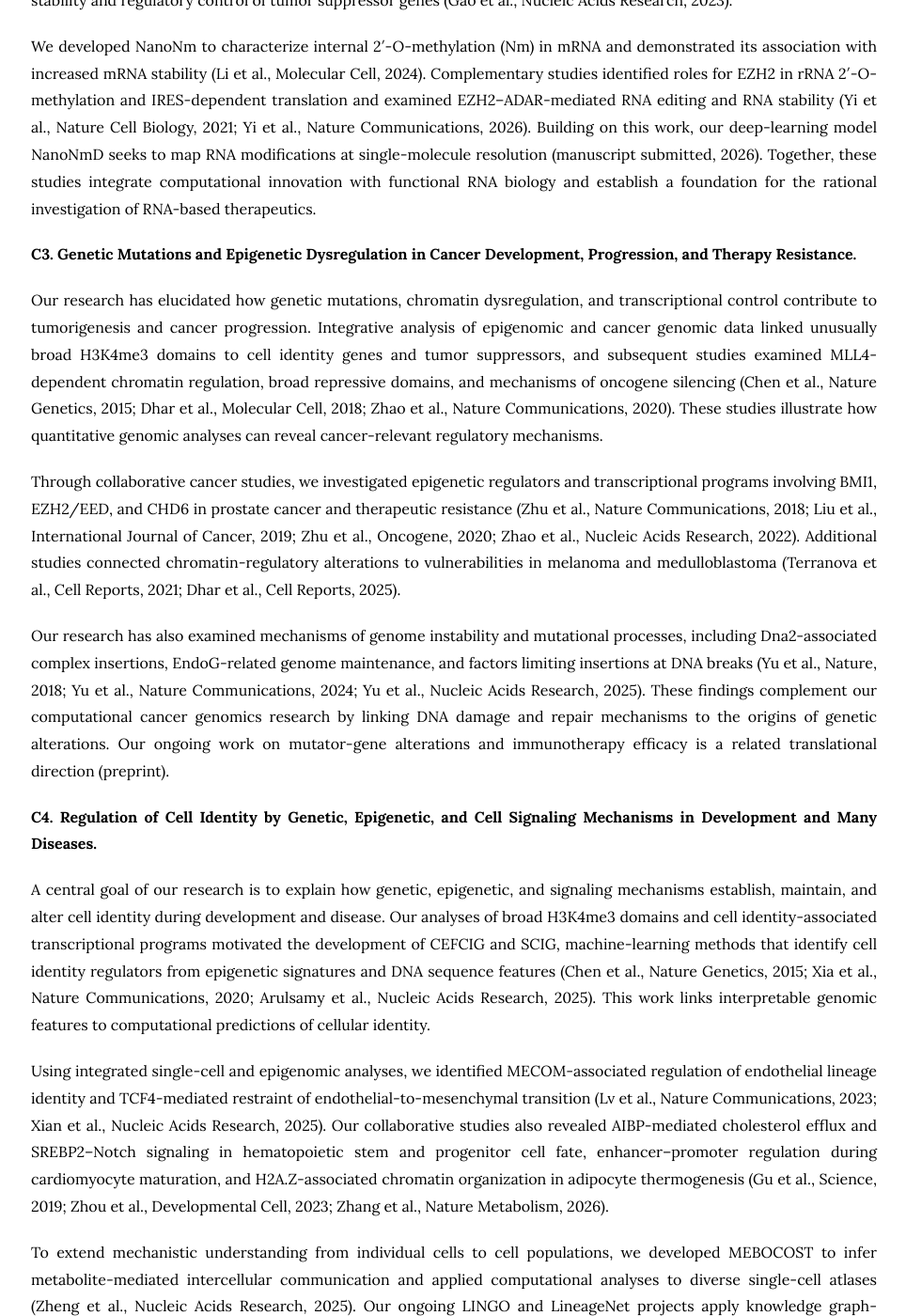
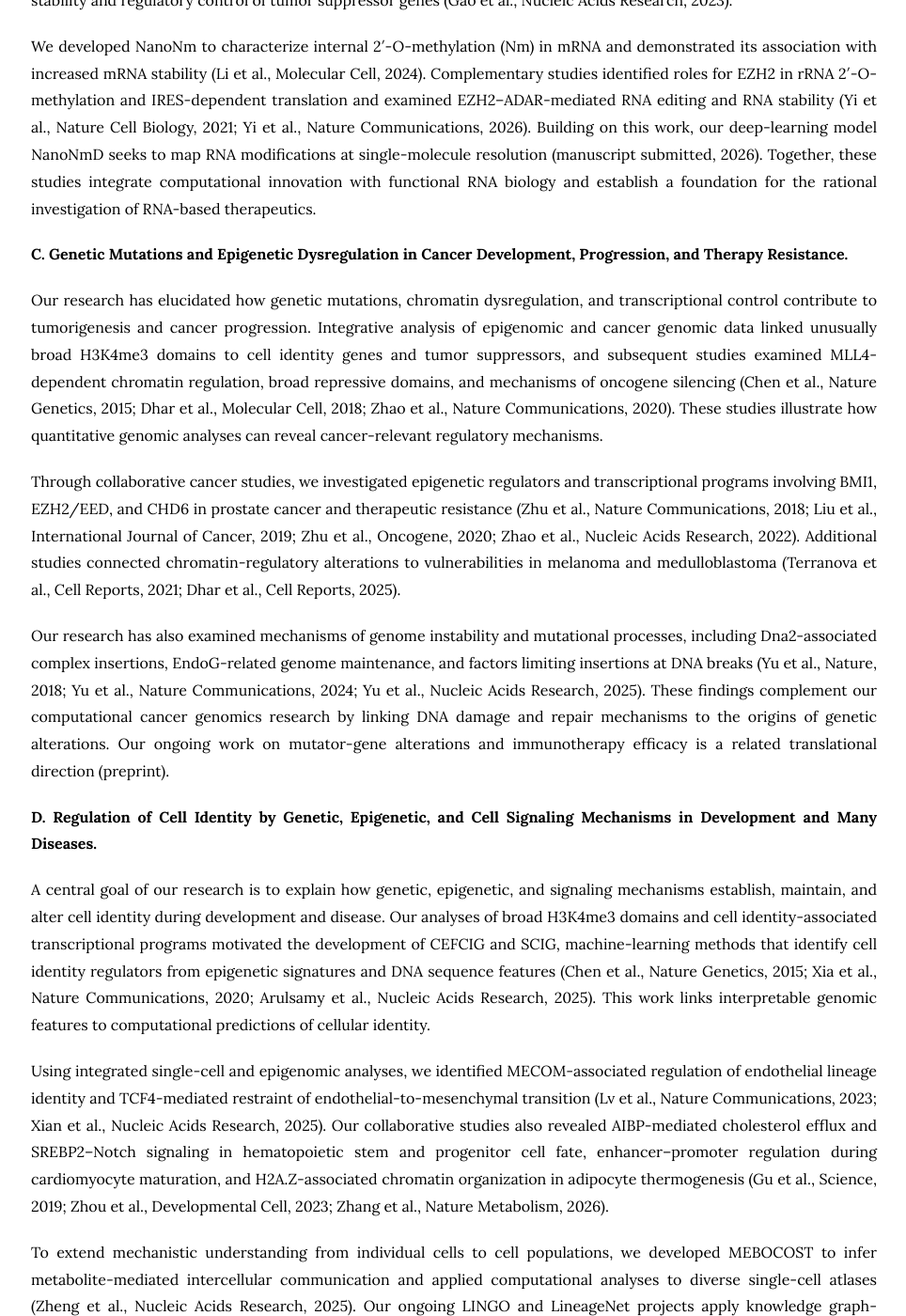
Before and after one commit to kaifuchenlab/kaifuchenlab.github.io, a Jekyll site: the page built from 1.research/index.md, in a window 1280 px wide and 1400 px high, scrolled down 1370 px. Shown: the whole window at 94% size, without its empty margins (157-1121 px from the left). Built offline with Jekyll 4.4.1, drawn with Linux system fonts in a browser that asks for light colours; some of the changed text lies outside the part shown.

```diff
--- a/1.research/index.md
+++ b/1.research/index.md
@@ -17,13 +17,13 @@ The group has developed more than 30 bioinformatics methods and tools for epigen
 
 More recently, the group has advanced AI approaches from predictive models to deep learning, foundation models, and agentic scientific workflows. Those include LINGO as a knowledge graph-grounded foundation model for single-cell lineage inference; LineageNet as a multi-graph neural network designed to infer cell lineages from static and evolving barcodes; NanoNmD that applies deep learning to single-molecule RNA-modification mapping; and MCCP and CellFun as agentic AI portals for, respectively, exploring metabolite-mediated cell–cell communication in the human single-cell atlas and supporting cell annotation and functional analysis of single-cell and spatial transcriptomics. Collectively, these efforts connect rigorous computational modeling with biologically grounded AI systems for interpreting complex molecular and cellular data.
 
-**C2. Regulation of RNA Stability, Decay, and Translation by RNA Modifications and Regulatory Elements.**
+**B. Regulation of RNA Stability, Decay, and Translation by RNA Modifications and Regulatory Elements.**
 
 Our research has investigated how RNA sequence elements and chemical modifications control RNA stability, decay, and translation, combining statistical genomics, machine learning, nanopore sequencing, and mechanistic experiments. We identified relatively low RNA stability as a feature of cell identity-associated genes and studied the relationship between RNA turnover and gene regulatory responsiveness (Li et al., Nucleic Acids Research, 2023). We also investigated RNA stability and regulatory control of tumor suppressor genes (Gao et al., Nucleic Acids Research, 2023).
 
 We developed NanoNm to characterize internal 2′-O-methylation (Nm) in mRNA and demonstrated its association with increased mRNA stability (Li et al., Molecular Cell, 2024). Complementary studies identified roles for EZH2 in rRNA 2′-O-methylation and IRES-dependent translation and examined EZH2–ADAR-mediated RNA editing and RNA stability (Yi et al., Nature Cell Biology, 2021; Yi et al., Nature Communications, 2026). Building on this work, our deep-learning model NanoNmD seeks to map RNA modifications at single-molecule resolution (manuscript submitted, 2026). Together, these studies integrate computational innovation with functional RNA biology and establish a foundation for the rational investigation of RNA-based therapeutics.
 
-**C3. Genetic Mutations and Epigenetic Dysregulation in Cancer Development, Progression, and Therapy Resistance.**
+**C. Genetic Mutations and Epigenetic Dysregulation in Cancer Development, Progression, and Therapy Resistance.**
 
 Our research has elucidated how genetic mutations, chromatin dysregulation, and transcriptional control contribute to tumorigenesis and cancer progression. Integrative analysis of epigenomic and cancer genomic data linked unusually broad H3K4me3 domains to cell identity genes and tumor suppressors, and subsequent studies examined MLL4-dependent chromatin regulation, broad repressive domains, and mechanisms of oncogene silencing (Chen et al., Nature Genetics, 2015; Dhar et al., Molecular Cell, 2018; Zhao et al., Nature Communications, 2020). These studies illustrate how quantitative genomic analyses can reveal cancer-relevant regulatory mechanisms.
 
@@ -31,7 +31,7 @@ Through collaborative cancer studies, we investigated epigenetic regulators and
 
 Our research has also examined mechanisms of genome instability and mutational processes, including Dna2-associated complex insertions, EndoG-related genome maintenance, and factors limiting insertions at DNA breaks (Yu et al., Nature, 2018; Yu et al., Nature Communications, 2024; Yu et al., Nucleic Acids Research, 2025). These findings complement our computational cancer genomics research by linking DNA damage and repair mechanisms to the origins of genetic alterations. Our ongoing work on mutator-gene alterations and immunotherapy efficacy is a related translational direction (preprint).
 
-**C4. Regulation of Cell Identity by Genetic, Epigenetic, and Cell Signaling Mechanisms in Development and Many Diseases.**
+**D. Regulation of Cell Identity by Genetic, Epigenetic, and Cell Signaling Mechanisms in Development and Many Diseases.**
 
 A central goal of our research is to explain how genetic, epigenetic, and signaling mechanisms establish, maintain, and alter cell identity during development and disease. Our analyses of broad H3K4me3 domains and cell identity-associated transcriptional programs motivated the development of CEFCIG and SCIG, machine-learning methods that identify cell identity regulators from epigenetic signatures and DNA sequence features (Chen et al., Nature Genetics, 2015; Xia et al., Nature Communications, 2020; Arulsamy et al., Nucleic Acids Research, 2025). This work links interpretable genomic features to computational predictions of cellular identity.
 
```
Also changed, not shown: other parts of 1.research/index.md (+2 -2 lines).
